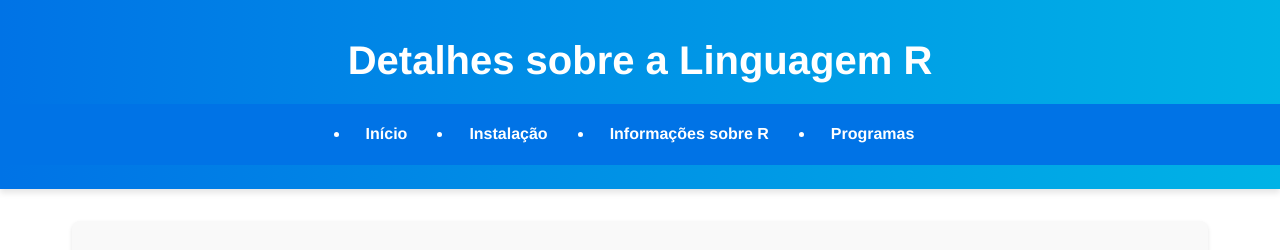
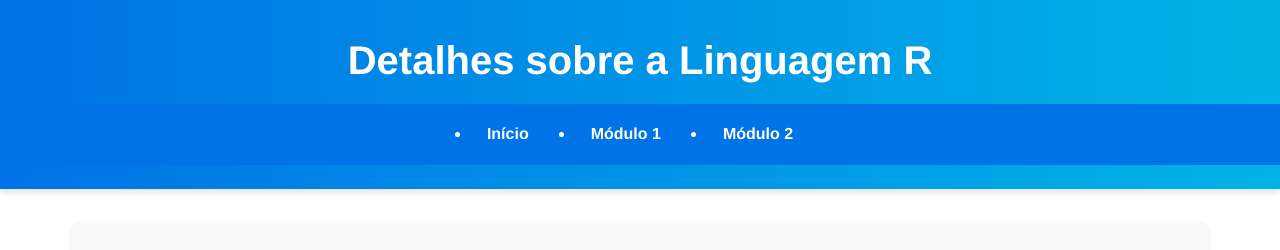
Before and after one commit to HeitorLeite/R-na-pratica-Malu, a plain HTML site: page informacoes.html in a window 1280 px wide. Shown: the top 250 px of the page. Drawn offline with Linux system fonts and the light colour scheme.

```diff
--- a/informacoes.html
+++ b/informacoes.html
@@ -12,9 +12,8 @@
         <nav>
             <ul>
                 <li><a href="index.html">Início</a></li>
-                <li><a href="instalacao.html">Instalação</a></li>
-                <li><a href="informacoes.html">Informações sobre R</a></li>
-                <li><a href="programas.html">Programas</a></li>
+                <li><a href="instalacao.html">Módulo 1</a></li>
+                <li><a href="informacoes.html">Módulo 2</a></li>
             </ul>
         </nav>
     </header>
```
Also changed, not shown: index.html (+2 -1 lines), instalacao.html (+2 -1 lines).
